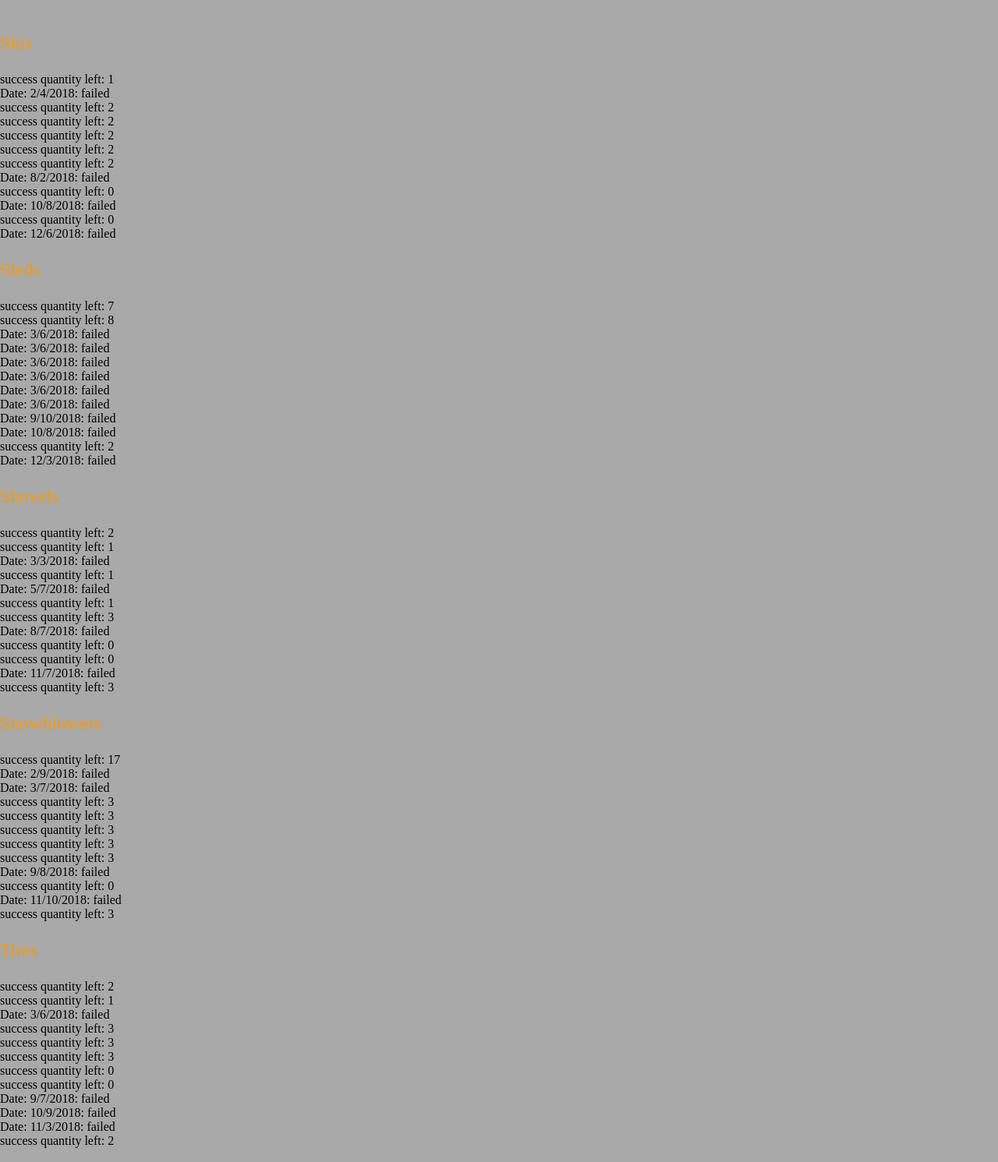
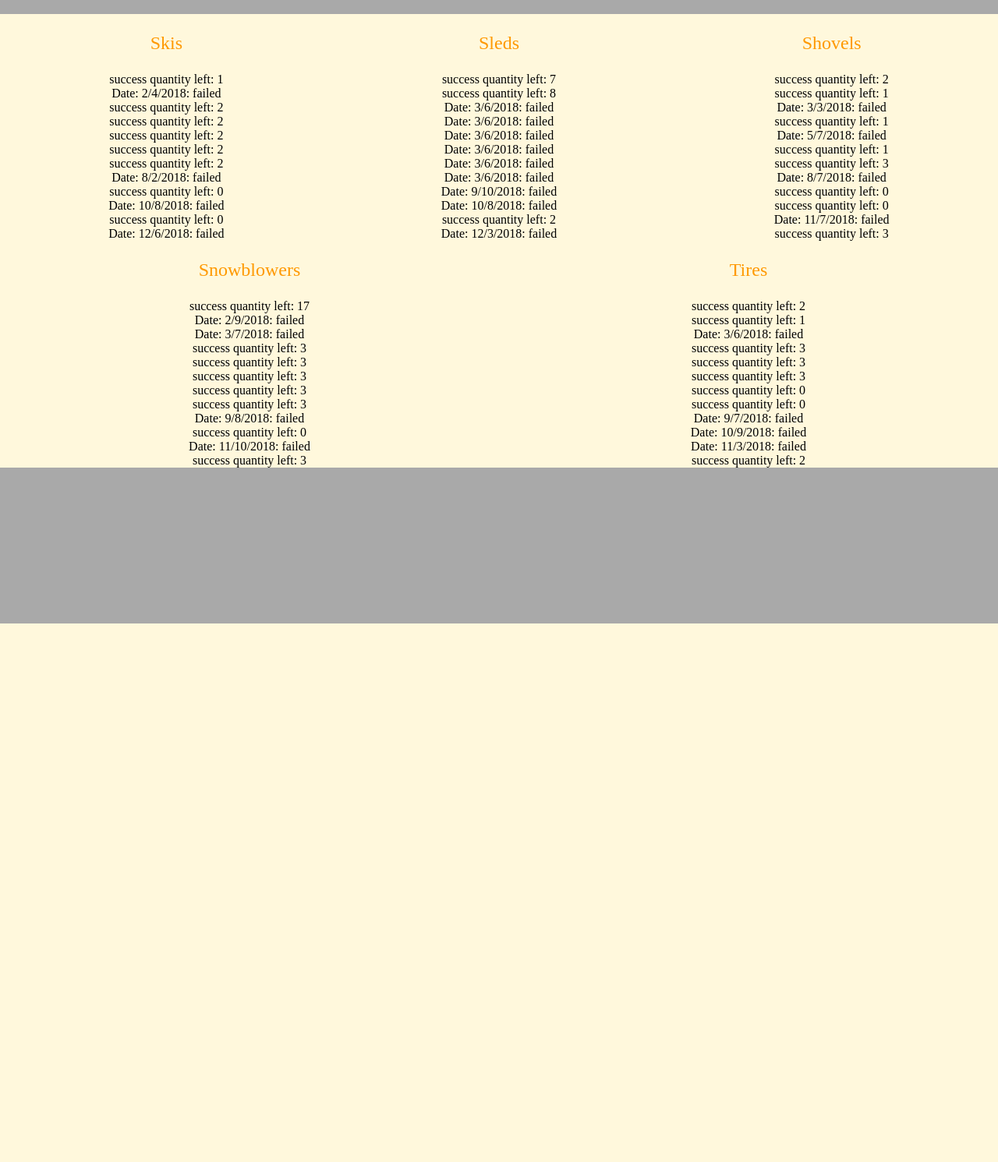
Before and after one commit to thepinkturtle/FightingFowl, a Django app: page /parse_json in a window 1280 px wide. Shown: the whole page at 78% size. After the commit the page ends 800 px from the top, so only its background shows below. Run offline with Django 3.2, Linux system fonts and the light colour scheme.

Commit message:
more formatting

```diff
--- a/StockerChecker/templates/results.html
+++ b/StockerChecker/templates/results.html
@@ -1,29 +1,39 @@
 {% extends 'base.html' %}
 
 {% block content %}
-<div style="display: inline; height: 100px; width: 50px; background-color:darkgrey;">
-    <div>
-        <p style="font-size: x-large; color:#ff9900">Skis</p>
-        {{skis_results|join:"<br/>"}}
+<div style="height:100%; width:100%;">
+    <div style="float:left; width:33.3333%; background-color:cornsilk;">
+        <p style="font-size: x-large; color:#ff9900; text-align:center;">Skis</p>
+        <div style="text-align:center">
+            {{skis_results|join:"<br/>"}}
+        </div>
     </div>
-    <div>
-        <p style="font-size: x-large; color:#ff9900">Sleds</p>
-        {{sleds_results|join:"<br/>"}}
+    <div style="float:left; width:33.33333%; background-color:cornsilk;">
+        <p style="font-size: x-large; color:#ff9900; text-align:center;">Sleds</p>
+        <div style="text-align:center">
+            {{sleds_results|join:"<br/>"}}
+        </div>
     </div>
 
-    <div>
-        <p style="font-size: x-large; color:#ff9900">Shovels</p>
-        {{shovels_results|join:"<br/>"}}
+    <div style="float:left; width:33.33333%; background-color:cornsilk;">
+        <p style="font-size: x-large; color:#ff9900; text-align:center;">Shovels</p>
+        <div style="text-align:center">
+            {{shovels_results|join:"<br/>"}}
+        </div>
     </div>
 
-    <div>
-        <p style="font-size: x-large; color:#ff9900">Snowblowers</p>
-        {{snowblowers_results|join:"<br/>"}}
+    <div style="float:left; width:50%; background-color:cornsilk;">
+        <p style="font-size: x-large; color:#ff9900; text-align:center;">Snowblowers</p>
+        <div style="text-align:center">
+            {{snowblowers_results|join:"<br/>"}}
+        </div>
     </div>
 
-    <div>
-        <p style="font-size: x-large; color:#ff9900">Tires</p>
-        {{tires_results|join:"<br/>"}}
+    <div style="float:left; width:50%; background-color:cornsilk;">
+        <p style="font-size: x-large; color:#ff9900; text-align:center;">Tires</p>
+        <div style="text-align:center">
+            {{tires_results|join:"<br/>"}}
+        </div>
     </div>
 </div>
 
```
